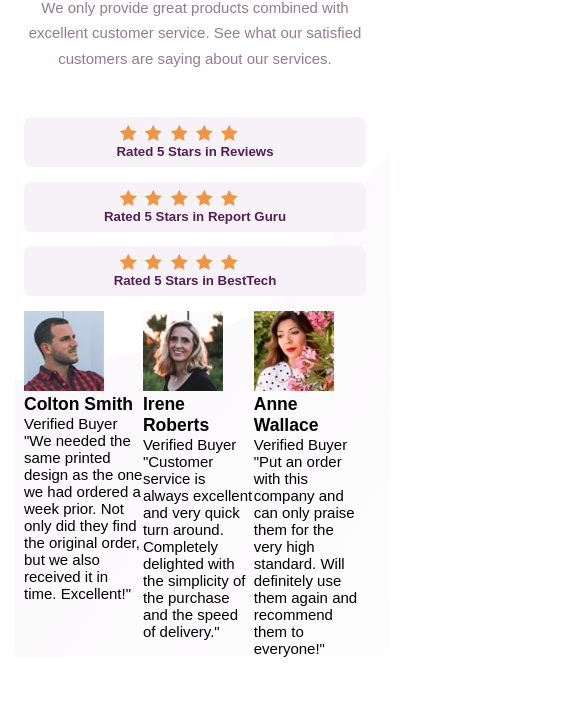
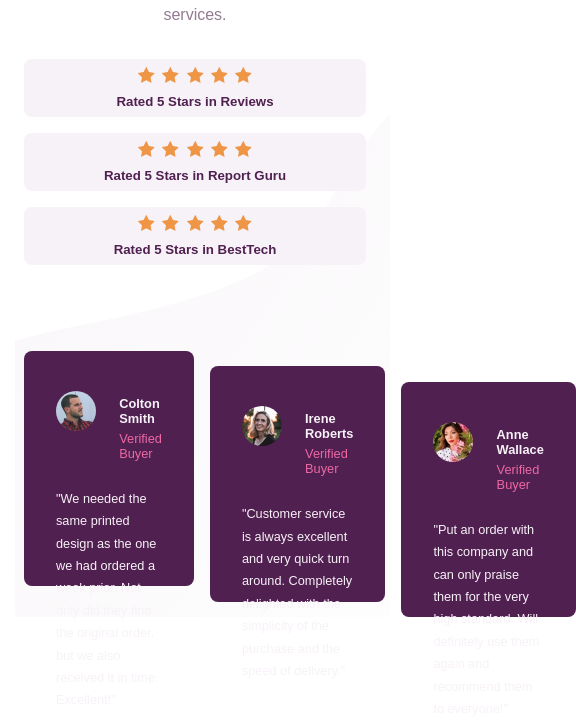
Before and after one commit to mizrmx/Social-proof-section, a plain HTML site: page index.html in a window 390 px wide. Shown: the part 245-965 px from the top of the page, 576 px wide, since content can reach past the window. Before the commit the page ends 902 px from the top, so only its background shows below. Drawn offline with Linux system fonts and the light colour scheme.

Commit message:
Update 2.0

```diff
--- a/css/style.css
+++ b/css/style.css
@@ -170,7 +170,104 @@ body
     }
 }
 
-@media (max-width: 66em)
+@media (max-width: 33.5em)
 {
+    .split h1
+    {
+        font-size: 2rem;
+        line-height: 2rem;
+    }
 
+    .split p
+    {
+        font-size: 1rem;
+        padding-top: 1.5rem;
+    }
+
+    .review
+    {
+        padding: 1rem 2rem;
+        margin-bottom: 1rem;
+    }
+
+    .stars img
+    {
+        padding-right: 0.2rem;
+    }
+
+    .stars img:last-of-type
+    {
+        padding-right: 0;
+    }
+
+    .stars
+    {
+        padding: 0;
+        padding-bottom: 0.5rem;
+    }
 }
+
+.box-info:last-of-type
+{
+    margin-top: 4.35rem;
+    min-height: 16.6425rem;
+}
+
+.purple-box
+{
+    background-color: var(--very-dark-magenta);
+    padding: 2.5rem 2rem 2.4rem;
+    border-radius: 0.5rem;
+    max-width: 21.97rem;
+    max-height: 14.6975rem;
+}
+
+.purple-box:nth-of-type(2)
+{
+    align-self: center;
+    margin: 0 1rem;
+}
+
+.purple-box:last-of-type
+{
+    align-self: flex-end;
+}
+
+.customer
+{
+    display: flex;
+}
+
+.customer img
+{
+    width: 2.5rem;
+    height: 2.5rem;
+    border-radius: 50%;
+}
+
+.customer-info
+{
+    padding-left: 1.45rem;
+}
+
+.customer-info h3
+{
+    color: var(--light-grayish-magenta);
+    font-size: 0.8rem;
+    font-weight: 700;
+    padding: 0.3rem 0;
+}
+
+.customer-info p
+{
+    color: var(--soft-pink);
+    font-size: 0.8rem;
+}
+
+.purple-box > p
+{
+    color: var(--light-grayish-magenta);
+    margin-top: 1.7rem;
+    font-size: 0.795rem;
+    line-height: 1.4rem;
+}
```
